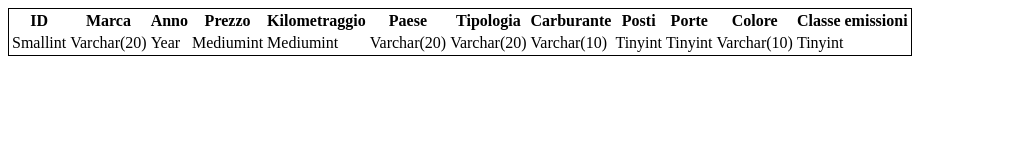
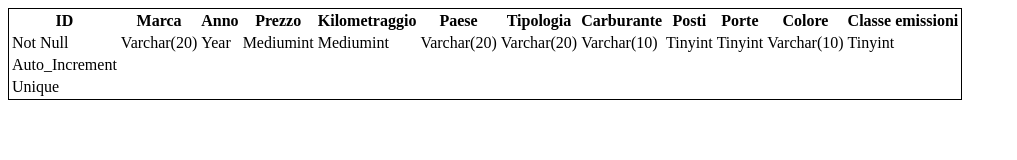
Before and after one commit to GiovanniCalia/db-first, a plain HTML site: page index.html in a window 1280 px wide. Shown: the whole page, without its empty margins (0-1017 px from the left). Drawn offline with Linux system fonts and the light colour scheme.

Commit message:
Correzione parte ID

```diff
--- a/index.html
+++ b/index.html
@@ -24,7 +24,7 @@
             <th>Classe emissioni</th>
          </tr>
          <tr>
-             <td>Smallint</td>
+             <td>Not Null</td>
              <td>Varchar(20)</td>
              <td>Year</td>
              <td>Mediumint</td>
@@ -37,6 +37,12 @@
              <td>Varchar(10)</td>
              <td>Tinyint</td>
          </tr>
+         <tr>
+             <td>Auto_Increment</td>
+         </tr>
+         <tr>
+             <td>Unique</td>
+         </tr>
     </table>
 
 
```
